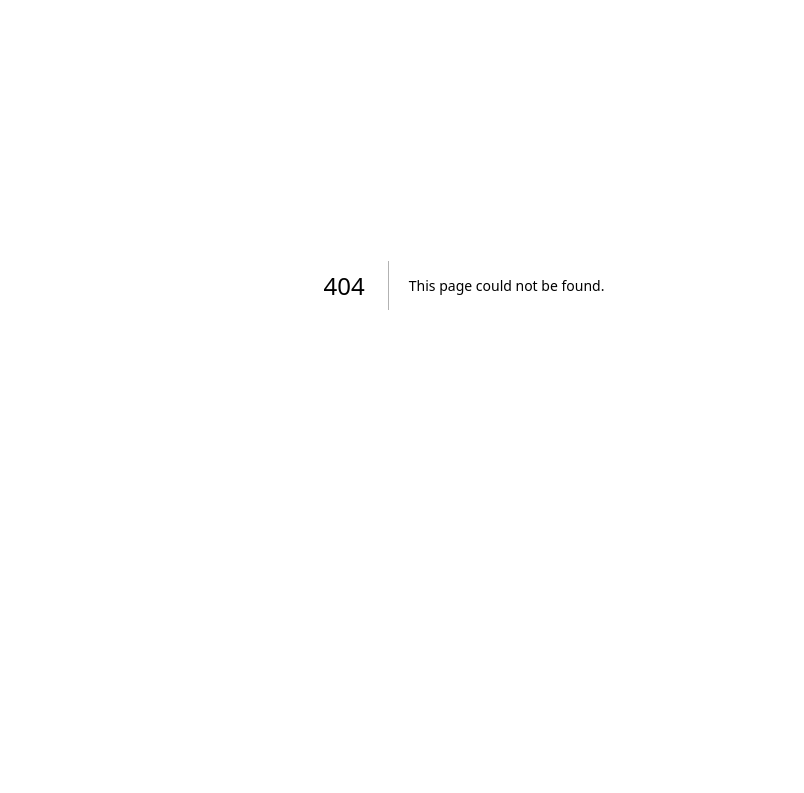
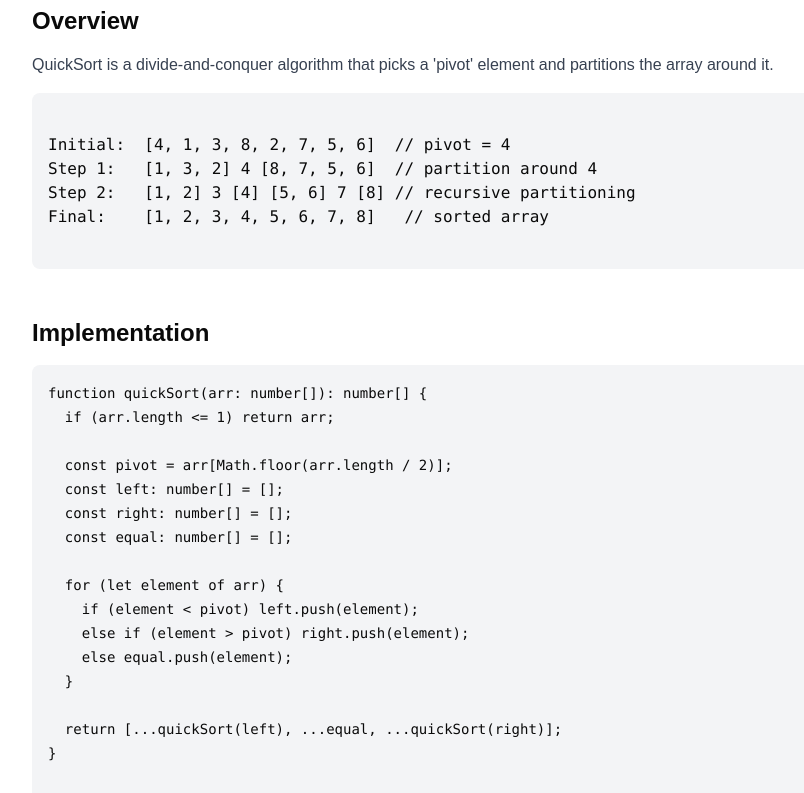
Before and after one commit to Evandabest/learnDS, a Next.js app: page /sorting/quick in a window 1280 px wide. Before the commit this address had no page. Shown: the part 180-973 px from the top of the page, without its empty margins (176-980 px from the left). Before the commit the page ends 865 px from the top, so only its background shows below. Built offline with nearby package versions, Linux system fonts and the light colour scheme.

Commit message:
feat: add quick sort page

```diff
--- /dev/null
+++ b/app/sorting/quick/page.tsx
@@ -0,0 +1,130 @@
+import { PageNavigation } from "@/components/page-navigation";
+
+export default function QuickSortPage() {
+  return (
+    <div className="max-w-4xl mx-auto py-12 px-4">
+      <h1 className="text-4xl font-bold mb-8">Quick Sort</h1>
+
+      <section className="mb-12">
+        <h2 className="text-2xl font-semibold mb-4">Overview</h2>
+        <p className="text-gray-700 mb-4">
+          QuickSort is a divide-and-conquer algorithm that picks a 'pivot' element and partitions the array around it.
+        </p>
+        <pre className="bg-gray-100 p-4 rounded-lg mb-4">
+          <code>{`
+Initial:  [4, 1, 3, 8, 2, 7, 5, 6]  // pivot = 4
+Step 1:   [1, 3, 2] 4 [8, 7, 5, 6]  // partition around 4
+Step 2:   [1, 2] 3 [4] [5, 6] 7 [8] // recursive partitioning
+Final:    [1, 2, 3, 4, 5, 6, 7, 8]   // sorted array
+          `}</code>
+        </pre>
+      </section>
+
+      <section className="mb-12">
+        <h2 className="text-2xl font-semibold mb-4">Implementation</h2>
+        <pre className="bg-gray-100 p-4 rounded-lg overflow-x-auto">
+          <code className="text-sm">{`function quickSort(arr: number[]): number[] {
+  if (arr.length <= 1) return arr;
+
+  const pivot = arr[Math.floor(arr.length / 2)];
+  const left: number[] = [];
+  const right: number[] = [];
+  const equal: number[] = [];
+
+  for (let element of arr) {
+    if (element < pivot) left.push(element);
+    else if (element > pivot) right.push(element);
+    else equal.push(element);
+  }
+
+  return [...quickSort(left), ...equal, ...quickSort(right)];
+}
+
+// In-place implementation
+function quickSortInPlace(arr: number[], low: number = 0, high: number = arr.length - 1): void {
+  if (low < high) {
+    const pivotIndex = partition(arr, low, high);
+    quickSortInPlace(arr, low, pivotIndex - 1);
+    quickSortInPlace(arr, pivotIndex + 1, high);
+  }
+}
+
+function partition(arr: number[], low: number, high: number): number {
+  const pivot = arr[high];
+  let i = low - 1;
+
+  for (let j = low; j < high; j++) {
+    if (arr[j] <= pivot) {
+      i++;
+      [arr[i], arr[j]] = [arr[j], arr[i]];
+    }
+  }
+
+  [arr[i + 1], arr[high]] = [arr[high], arr[i + 1]];
+  return i + 1;
+}`}</code>
+        </pre>
+      </section>
+
+      <section className="mb-12">
+        <h2 className="text-2xl font-semibold mb-4">Time Complexity</h2>
+        <div className="bg-gray-50 p-6 rounded-lg">
+          <table className="w-full">
+            <thead>
+              <tr className="text-left">
+                <th className="pb-4">Case</th>
+                <th className="pb-4">Time</th>
+                <th className="pb-4">Space</th>
+              </tr>
+            </thead>
+            <tbody>
+              <tr>
+                <td className="py-2">Best</td>
+                <td>O(n log n)</td>
+                <td>O(log n)</td>
+              </tr>
+              <tr>
+                <td className="py-2">Average</td>
+                <td>O(n log n)</td>
+                <td>O(log n)</td>
+              </tr>
+              <tr>
+                <td className="py-2">Worst</td>
+                <td>O(n²)</td>
+                <td>O(n)</td>
+              </tr>
+            </tbody>
+          </table>
+        </div>
+      </section>
+
+      <section className="mb-12">
+        <h2 className="text-2xl font-semibold mb-4">Key Features</h2>
+        <ul className="list-disc pl-6 space-y-2">
+          <li>In-place sorting algorithm</li>
+          <li>Unstable sort</li>
+          <li>Efficient for large datasets</li>
+          <li>Widely used in practice</li>
+          <li>Various pivot selection strategies available</li>
+        </ul>
+      </section>
+
+      <PageNavigation
+        previousPage={{
+            href: "/sorting/select",
+            label: "Selection sort"
+        }}
+        nextPage={{
+            href: "/sorting/merge",
+            label: "Merge Sort"
+        }}
+        relatedPages={[
+            { href: "/arrays", label: "Arrays" },
+            { href: "/sorting/quick", label: "Quick Sort" },
+            { href: "/sorting/merge", label: "Merge Sort" },
+            { href: "/sorting/bubble", label: "Bubble Sort" },
+        ]}
+        />
+    </div>
+  )
+}
```
